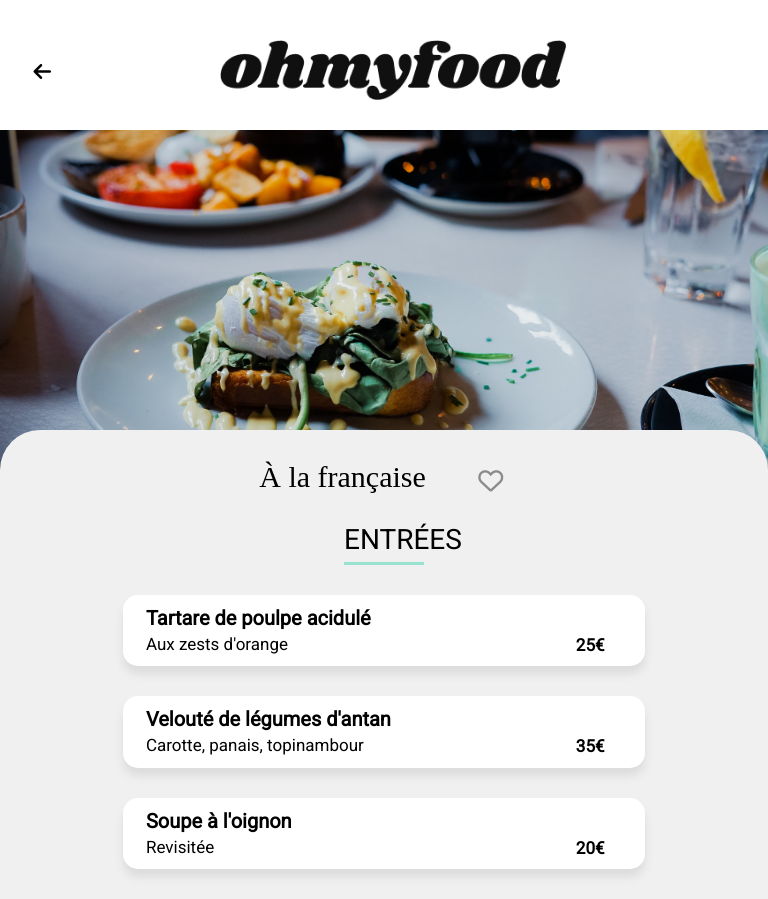
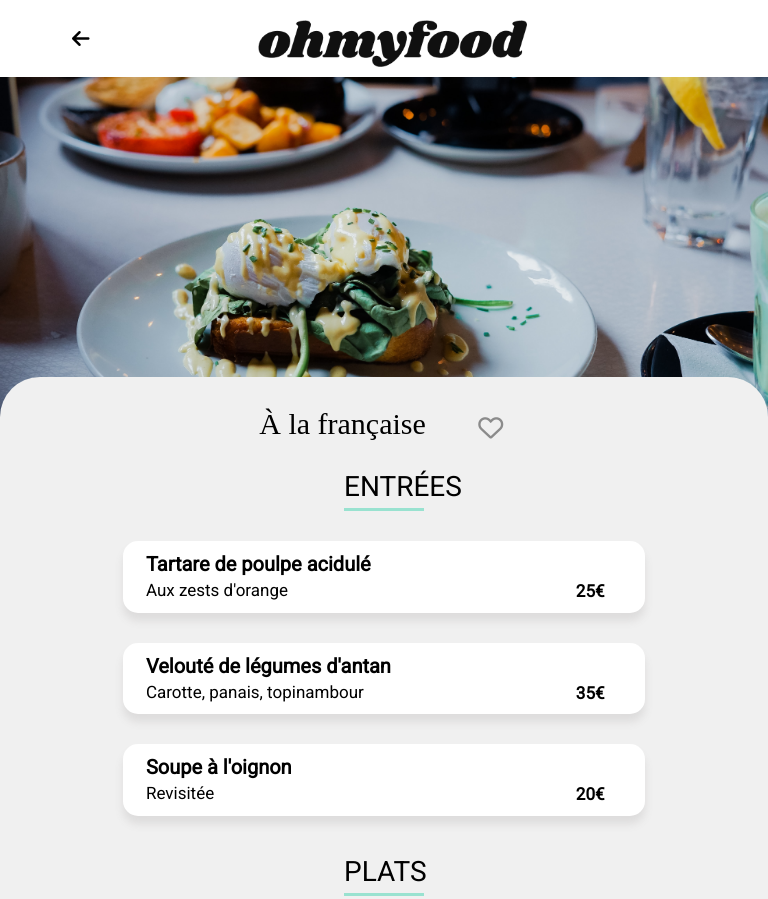
Before and after one commit to adeliechvl/Ohmyfood3, a website: page restaurants/a_la_francaise.html in a window 768 px wide. Shown: the top 899 px of the page. Drawn offline with Linux system fonts and the light colour scheme; a web font is replaced by a local one.

Commit message:
Diminution taille header tablette et desktop

```diff
--- a/css/styles.css
+++ b/css/styles.css
@@ -740,8 +740,10 @@ header a {
 
     /* HEADER */
 
-    header {
-        padding: 20px 0 20px 0;
+    header img {
+        margin-top: 20px;
+        margin-bottom: 10px;
+        width: 35%;
     }
 
     /* SECTION LOCALISATION */
@@ -896,19 +898,10 @@ header a {
 
     /* HEADER */
 
-    header {
-        display: flex;
-        justify-content: center;
-        align-items: center;
-        width: 100%;
+    header i {
+        position: relative;
+        top: 20px;
     }
-
-    header img {
-        margin-top: 20px;
-        margin-bottom: 10px;
-        width: 45%;
-    }
-
     header a {
         font-weight: 500;
         font-size: 20px;
@@ -1159,14 +1152,12 @@ header a {
         font-weight: 500;
         font-size: 20px;
         position: relative;
-        right: 25%;
-        top: 20px;
+        right: 30%;
+        top: 10px;
     }
 
     header img {
-        margin-top: 20px;
-        margin-bottom: 10px;
-        width: 45%;
+        width: 30%;
     }
 
     .img_restaurant {
```
